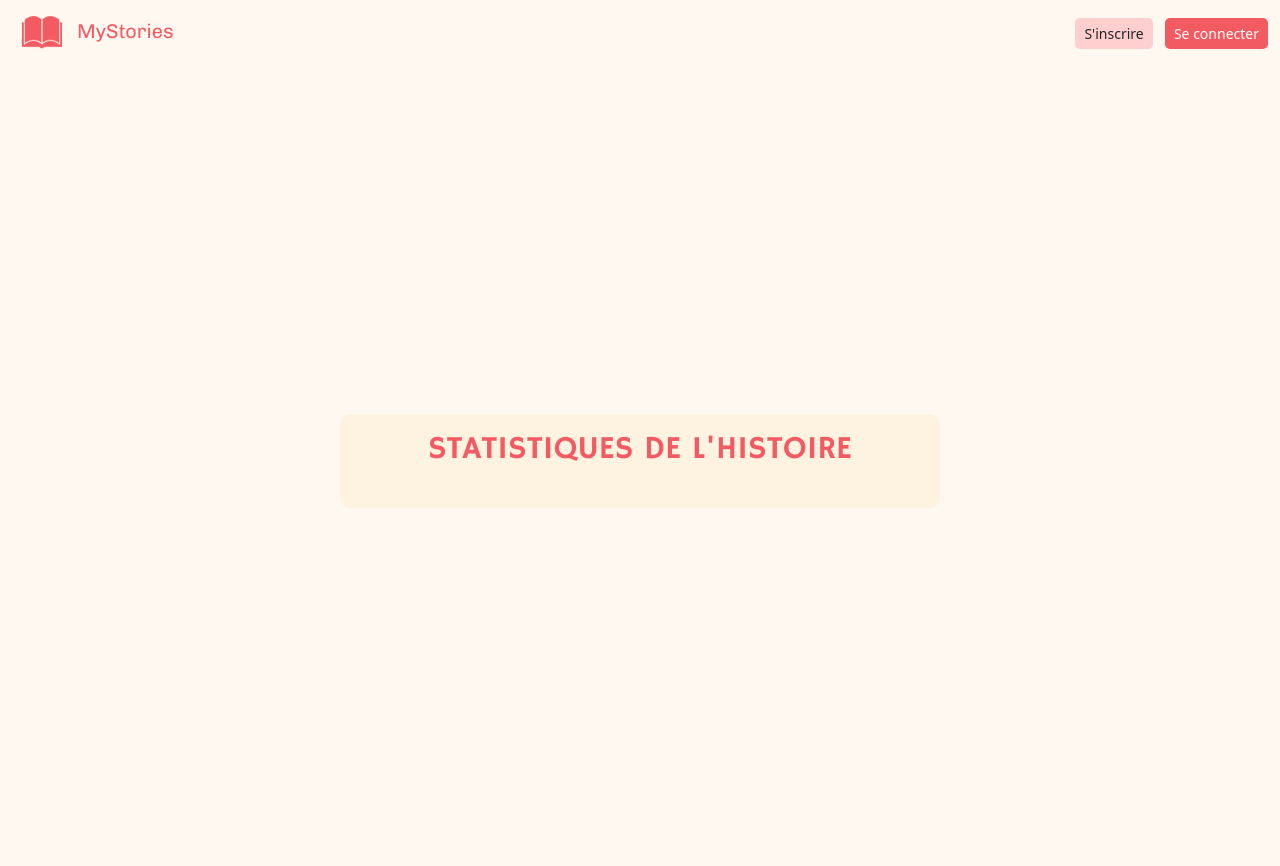
After one commit to MathysTraversier/MyStories, a PHP site: page /statistiques.php in a window 1280 px wide. The commit adds this page. Run offline with PHP 8.4, Linux system fonts and the light colour scheme.

Commit message:
page stats histoire

```diff
--- a/css/style.css
+++ b/css/style.css
@@ -180,3 +180,8 @@ article a{
     border-radius: 5px;
     margin-bottom: 10px;
 }
+
+.titrePageStat{
+    color: #F25B61;
+    font-family: 'Hammersmith_one';
+}
--- /dev/null
+++ b/statistiques.php
@@ -0,0 +1,42 @@
+<!DOCTYPE html>
+<html lang="fr">
+
+<head>
+  <meta charset="UTF-8">
+  <meta http-equiv="X-UA-Compatible" content="IE=edge">
+  <meta name="viewport" content="width=device-width, initial-scale=1.0">
+  <link href="https://cdn.jsdelivr.net/npm/bootstrap@5.1.3/dist/css/bootstrap.min.css" rel="stylesheet" integrity="sha384-1BmE4kWBq78iYhFldvKuhfTAU6auU8tT94WrHftjDbrCEXSU1oBoqyl2QvZ6jIW3" crossorigin="anonymous">
+  <link rel="stylesheet" href="css/style.css">
+  <title>Statistiques</title>
+</head>
+
+</body>
+
+<?php
+require("includes/navbar.php");
+?>
+
+
+<section class="vh-100 align-items-center">
+  <div class="mask d-flex align-items-center h-100">
+    <div class="container h-100">
+      <div class="row d-flex justify-content-center align-items-center h-100">
+        <div class="col-12 col-md-9 col-lg-7 col-xl-6">
+          <div class="card formulaireInscription">
+            <div class="card-body p-2" >
+              <h2 class="titrePageStat text-uppercase text-center mb-2 pt-2">Statistiques de l'histoire</h2></br>
+
+
+
+            </div>
+          </div>
+        </div>
+      </div>
+    </div>
+  </div>
+</section>
+
+<script src="https://cdn.jsdelivr.net/npm/bootstrap@5.1.3/dist/js/bootstrap.bundle.min.js" integrity="sha384-ka7Sk0Gln4gmtz2MlQnikT1wXgYsOg+OMhuP+IlRH9sENBO0LRn5q+8nbTov4+1p" crossorigin="anonymous"></script>
+</body>
+
+</html>
```
